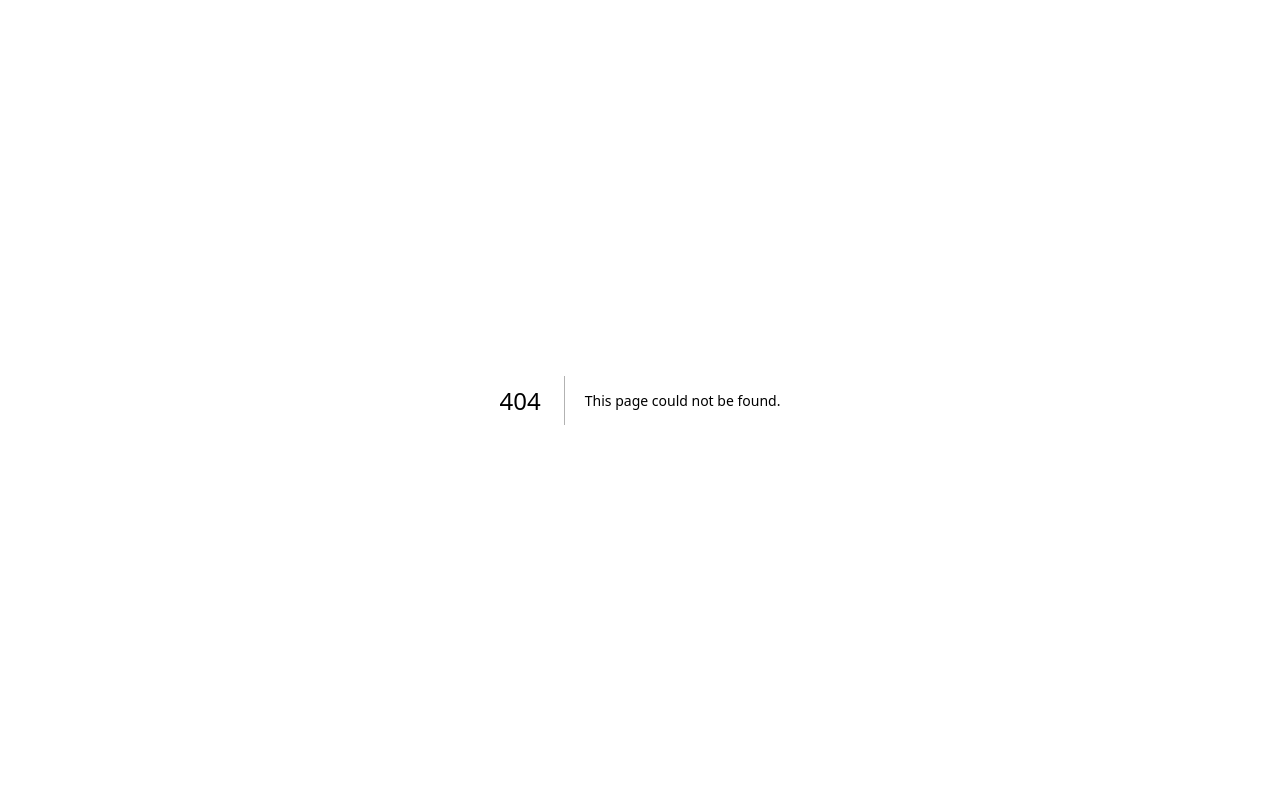
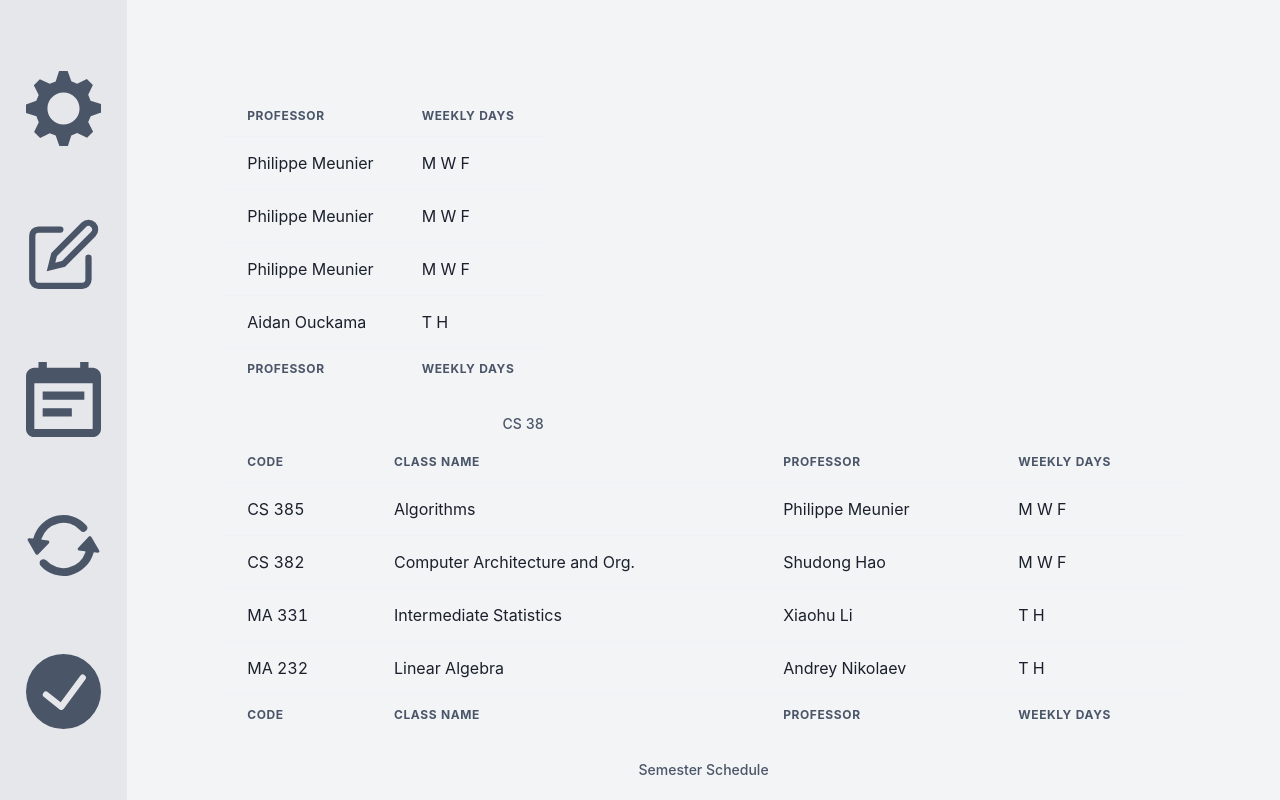
Before and after one commit to Ouckah/worknight, a Next.js app: page /selection in a window 1280 px wide. Before the commit this address had no page. Built offline with nearby package versions, Linux system fonts and the light colour scheme.

Commit message:
🚀 Selection Tables ✨ Finalized Routes

```diff
--- a/components/SideBar/index.js
+++ b/components/SideBar/index.js
@@ -14,9 +14,15 @@ const SideBar = () =>
                 <Link href="/course">
                     <EditIcon className="hover:blur-sm duration-300 transition-all" boxSize={75} color="gray.600" />
                 </Link>
-                <CalendarIcon className="hover:blur-sm duration-300 transition-all" boxSize={75} color="gray.600" />
-                <RepeatIcon className="hover:blur-sm duration-300 transition-all" boxSize={75} color="gray.600" />
-                <CheckCircleIcon className="hover:blur-sm duration-300 transition-all" boxSize={75} color="gray.600" />
+                <Link href="/selection">
+                    <CalendarIcon className="hover:blur-sm duration-300 transition-all" boxSize={75} color="gray.600" />
+                </Link>
+                <Link href="/summary">
+                    <RepeatIcon className="hover:blur-sm duration-300 transition-all" boxSize={75} color="gray.600" />
+                </Link>
+                <Link href="/final">
+                    <CheckCircleIcon className="hover:blur-sm duration-300 transition-all" boxSize={75} color="gray.600" />
+                </Link>
             </div>
 
         </>
--- a/pages/index.js
+++ b/pages/index.js
@@ -17,7 +17,7 @@ export default function Home() {
       <div className="flex flex-row w-full h-screen bg-gray-100">
         <SideBar />
         <div className="MAIN flex flex-col justify-center items-center w-full h-full bg-gray-100 p-24">
-          <Image src={"/logo.png"} width={400} height={400}/>
+          <Image className="rotate-180" src={"/logo.png"} width={400} height={400}/>
           <FormControl>
             <FormLabel>Email Address</FormLabel>
             <Input type='email' placeholder="someone@gmail.com" />
--- /dev/null
+++ b/pages/selection.js
@@ -0,0 +1,130 @@
+import SideBar from "../components/SideBar";
+import {
+    Table,
+    Thead,
+    Tbody,
+    Tfoot,
+    Tr,
+    Th,
+    Td,
+    TableCaption,
+    TableContainer,
+  } from '@chakra-ui/react'
+
+export default function Selection() {
+
+    return (
+
+      <>
+
+        <div className="flex flex-row w-full h-screen bg-gray-100">
+            <SideBar />
+            <div className="MAIN flex flex-col w-full h-full bg-gray-100 p-24">
+                <div className="w-2/3 h-full">
+
+                </div>
+                <div className="w-1/3 h-full">
+                    <TableContainer>
+                        <Table variant='simple'>
+                            <TableCaption>CS 385 Class Sections</TableCaption>
+                            <Thead>
+                                <Tr>
+                                    <Th>Professor</Th>
+                                    <Th>Weekly Days</Th>
+                                    <Th>Time</Th>
+                                    <Th>Room</Th>
+                                </Tr>
+                            </Thead>
+                            <Tbody>
+                                <Tr>
+                                    <Td>Philippe Meunier</Td>
+                                    <Td>M W F</Td>
+                                    <Th>11:00 AM - 11:50 AM</Th>
+                                    <Td>Gateway South 021</Td>
+                                </Tr>
+                                <Tr>
+                                    <Td>Philippe Meunier</Td>
+                                    <Td>M W F</Td>
+                                    <Th>10:00 AM - 10:50 AM</Th>
+                                    <Td>Morton 230</Td>
+                                </Tr>
+                                <Tr>
+                                    <Td>Philippe Meunier</Td>
+                                    <Td>M W F</Td>
+                                    <Th>2:00 PM - 2:50 PM</Th>
+                                    <Td>Palmer 320</Td>
+                                </Tr>
+                                <Tr>
+                                    <Td>Aidan Ouckama</Td>
+                                    <Td>T H</Td>
+                                    <Th>9:00 AM - 11:59 PM</Th>
+                                    <Td>Your Mother's House</Td>
+                                </Tr>
+                            </Tbody>
+                            <Tfoot>
+                                <Tr>
+                                    <Th>Professor</Th>
+                                    <Th>Weekly Days</Th>
+                                    <Th>Time</Th>
+                                    <Th>Room</Th>
+                                </Tr>
+                            </Tfoot>
+                        </Table>
+                    </TableContainer>
+                </div>
+                <div className="w-full h-full">
+                    <TableContainer>
+                        <Table variant='simple'>
+                            <TableCaption>Semester Schedule</TableCaption>
+                            <Thead>
+                                <Tr>
+                                    <Th>Code</Th>
+                                    <Th>Class Name</Th>
+                                    <Th>Professor</Th>
+                                    <Th>Weekly Days</Th>
+                                </Tr>
+                            </Thead>
+                            <Tbody>
+                                <Tr>
+                                    <Td>CS 385</Td>
+                                    <Td>Algorithms</Td>
+                                    <Td>Philippe Meunier</Td>
+                                    <Td>M W F</Td>
+                                </Tr>
+                                <Tr>
+                                    <Td>CS 382</Td>
+                                    <Td>Computer Architecture and Org.</Td>
+                                    <Td>Shudong Hao</Td>
+                                    <Td>M W F</Td>
+                                </Tr>
+                                <Tr>
+                                    <Td>MA 331</Td>
+                                    <Td>Intermediate Statistics</Td>
+                                    <Td>Xiaohu Li</Td>
+                                    <Td>T H</Td>
+                                </Tr>
+                                <Tr>
+                                    <Td>MA 232</Td>
+                                    <Td>Linear Algebra</Td>
+                                    <Td>Andrey Nikolaev</Td>
+                                    <Td>T H</Td>
+                                </Tr>
+                            </Tbody>
+                            <Tfoot>
+                                <Tr>
+                                    <Th>Code</Th>
+                                    <Th>Class Name</Th>
+                                    <Th>Professor</Th>
+                                    <Th>Weekly Days</Th>
+                                </Tr>
+                            </Tfoot>
+                        </Table>
+                    </TableContainer>
+                </div>
+            </div>
+        </div>
+
+      </>
+
+    )
+}
```
Also changed, not shown: pages/final.js (added, +13 -0 lines).
